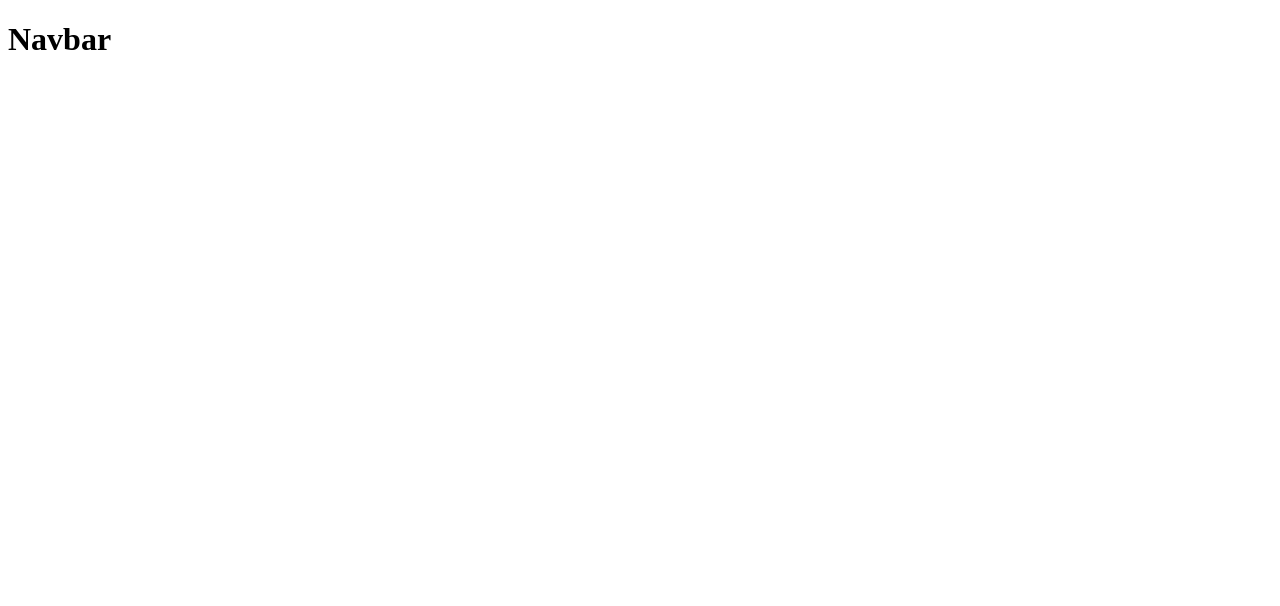
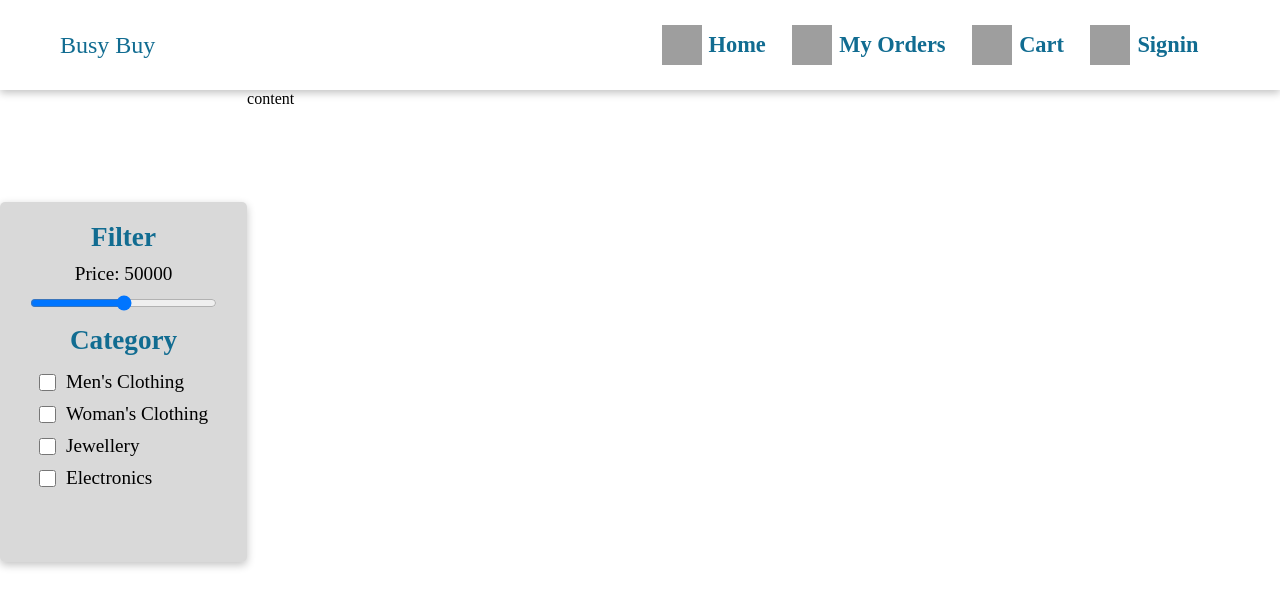
Before and after one commit to Suraj-nishad78/busy-buy, a React (Vite) app: page / in a window 1280 px wide. Shown: the top 606 px of the page. Built offline with nearby package versions, Linux system fonts and the light colour scheme; grey boxes are pictures that could not be loaded.

Commit message:
Navbar & sidebar complete

```diff
--- a/package.json
+++ b/package.json
@@ -10,9 +10,12 @@
     "preview": "vite preview"
   },
   "dependencies": {
+    "firebase": "^11.6.0",
     "react": "^19.0.0",
     "react-dom": "^19.0.0",
-    "react-router-dom": "^7.5.0"
+    "react-router-dom": "^7.5.0",
+    "react-spinner-material": "^1.4.0",
+    "react-toastify": "^11.0.5"
   },
   "devDependencies": {
     "@eslint/js": "^9.21.0",
--- a/src/App.jsx
+++ b/src/App.jsx
@@ -1,16 +1,35 @@
-import { useState } from 'react'
-import './App.css'
+import { useState } from "react";
+import "./App.css";
+import { ToastContainer } from "react-toastify";
+import { BrowserRouter } from "react-router-dom";
+import { Routes, Route } from "react-router-dom";
 
 //Components imported here
-import Navbar from './components/navbar/Navbar'
+import Navbar from "./components/navbar/Navbar";
+import Home from "./pages/Home";
 
 function App() {
-
   return (
     <>
-      <Navbar />
+      <BrowserRouter>
+        <Navbar />
+        <Routes>
+          <Route path="/" element={<Home />} />
+        </Routes>
+      </BrowserRouter>
+      {/* Toaster Component */}
+      <ToastContainer
+        position="top-right"
+        autoClose={3000} // Auto closes after 3 seconds
+        hideProgressBar={false}
+        newestOnTop={true}
+        closeOnClick
+        pauseOnHover
+        draggable
+        theme="light"
+      />
     </>
-  )
+  );
 }
 
-export default App
+export default App;
--- a/src/components/navbar/Navbar.jsx
+++ b/src/components/navbar/Navbar.jsx
@@ -1,9 +1,59 @@
 import React from "react";
+import "./navbar.css";
+import { Link } from "react-router-dom";
 
-const Navbar = () =>{
-    return (
-        <h1>Navbar</h1>
-    )
-}
+const Navbar = () => {
+  return (
+    <>
+      <div className="navbar-container">
+        <div id="nav-title">
+          <Link className="nav-link" to="/">
+            <p>Busy Buy</p>
+          </Link>
+        </div>
+        <div id="nav-items">
+          <ul>
+            <li>
+              <Link className="nav-link" to="/">
+                <img
+                  src="https://encrypted-tbn0.gstatic.com/images?q=tbn:ANd9GcRm3nxihNakgVW-ajUlSa55fuOrnhmwPsR4qA&s"
+                  alt="home-image"
+                />
+                Home
+              </Link>
+            </li>
+            <li>
+              <Link className="nav-link" to="/orders">
+                <img
+                  src="https://media.lordicon.com/icons/wired/flat/139-basket.svg"
+                  alt="order-image"
+                />
+                My Orders
+              </Link>
+            </li>
+            <li>
+              <Link className="nav-link" to="/cart">
+                <img
+                  src="https://encrypted-tbn0.gstatic.com/images?q=tbn:ANd9GcRGcyZeWoglMZ4CxywEZrJRq-johB_oGznFEg&s"
+                  alt="cart-image"
+                />
+                Cart
+              </Link>
+            </li>
+            <li>
+              <Link className="nav-link" to="/signin">
+                <img
+                  src="https://media.lordicon.com/icons/wired/lineal/2185-logout.gif"
+                  alt="sign-image"
+                />
+                Signin
+              </Link>
+            </li>
+          </ul>
+        </div>
+      </div>
+    </>
+  );
+};
 
 export default Navbar;
--- a/src/components/navbar/navbar.css
+++ b/src/components/navbar/navbar.css
@@ -0,0 +1,48 @@
+.navbar-container{
+    padding: 20px 60px;
+    display: flex;
+    justify-content: space-between;
+    align-items: center;
+    box-shadow: rgba(0, 0, 0, 0.24) 0px 3px 8px;
+    background-color: white;
+    position: sticky;
+    top: 0;
+    z-index:999;
+}
+
+.navbar-container #nav-title p{
+    font-size: 1.5em;
+    color: rgb(17, 108, 145);
+}
+
+.navbar-container #nav-items{
+    width: 50%;
+}
+.navbar-container #nav-items ul{
+    display: flex;
+    justify-content: space-evenly;
+    align-items: center;
+}
+.navbar-container #nav-items ul li{
+    font-size: 1.4em;
+    text-decoration: none;
+    list-style: none;
+    padding: 5px;
+    font-weight: 550;
+}
+.navbar-container #nav-items ul li img{
+    width: 40px;
+    height: 40px;
+    margin-right: 7px;
+}
+.nav-link{
+    display: flex;
+    justify-content: center;
+    align-items: center;
+    text-decoration: none;
+    color: rgb(17, 108, 145);
+}
+.nav-link:hover{
+    cursor: pointer;
+    color: rgb(44, 32, 32);
+}
--- a/src/index.css
+++ b/src/index.css
@@ -0,0 +1,4 @@
+*{
+    margin: 0;
+    padding: 0;
+}
--- /dev/null
+++ b/src/pages/Home.jsx
@@ -0,0 +1,89 @@
+import { useEffect, useState } from "react";
+import "./pages.css";
+
+const Home = () => {
+  const [rangeValue, setRangeValue] = useState(50000);
+  const [selectedOptions, setSelectedOptions] = useState({
+    Mens_Clothing: false,
+    Womens_Clothing: false,
+    Jewellery: false,
+    Electronics: false,
+  });
+
+  const handleRange = (e) => {
+    setRangeValue(Number(e.target.value));
+  };
+
+  const handleSelectedBox = (e) => {
+    const {name, checked} = e.target;
+    setSelectedOptions((prev)=>({
+        ...prev,
+        [name]: checked,
+    }))
+  };
+
+  useEffect(()=>{
+  }, [selectedOptions])
+
+  return (
+    <>
+      <div className="home-container">
+        <div className="sidebar-container">
+          <div id="filter">
+            <h2>Filter</h2>
+            <p>Price: {rangeValue}</p>
+            <input
+              type="range"
+              min="1"
+              max="99999"
+              value={rangeValue}
+              onChange={handleRange}
+            />
+          </div>
+          <div id="filter-checkbox">
+            <h2>Category</h2>
+            <label>
+              <input
+                type="checkbox"
+                name="Mens_Clothing"
+                checked={selectedOptions.Mens_Clothing}
+                onChange={handleSelectedBox}
+              />
+              Men's Clothing
+            </label>
+            <label>
+              <input
+                type="checkbox"
+                name="Womens_Clothing"
+                checked={selectedOptions.Womens_Clothing}
+                onChange={handleSelectedBox}
+              />
+              Woman's Clothing
+            </label>
+            <label>
+              <input
+                type="checkbox"
+                name="Jewellery"
+                checked={selectedOptions.Jewellery}
+                onChange={handleSelectedBox}
+              />
+              Jewellery
+            </label>
+            <label>
+              <input
+                type="checkbox"
+                name="Electronics"
+                checked={selectedOptions.Electronics}
+                onChange={handleSelectedBox}
+              />
+              Electronics
+            </label>
+          </div>
+        </div>
+        <div className="content-container">content</div>
+      </div>
+    </>
+  );
+};
+
+export default Home;
--- /dev/null
+++ b/src/pages/pages.css
@@ -0,0 +1,56 @@
+.home-container {
+  display: flex;
+}
+.sidebar-container {
+  min-width: 16vw;
+  background-color: rgba(128, 128, 128, 0.3);
+  box-shadow: rgba(0, 0, 0, 0.24) 0px 3px 8px;
+  border-radius: 5px;
+  height: 45vh;
+  /* text-align: center; */
+  margin-top: 7em;
+  position: sticky;
+  top: 30%;
+}
+.sidebar-container #filter {
+  margin: 20px 0 10px;
+  text-align: center;
+}
+.sidebar-container #filter h2 {
+  margin-bottom: 10px;
+  font-size: 1.7em;
+  font-weight: bold;
+  color: rgb(17, 108, 145);
+}
+.sidebar-container #filter p {
+  margin-bottom: 10px;
+  font-size: 1.2em;
+}
+.sidebar-container #filter input {
+  width: 14em;
+}
+.sidebar-container #filter-checkbox {
+  padding: 0px 34px;
+  text-align: center;
+}
+.sidebar-container #filter-checkbox h2 {
+  font-size: 1.7em;
+  font-weight: bold;
+  color: rgb(17, 108, 145);
+  margin-bottom: 10px;
+}
+.sidebar-container #filter-checkbox label {
+  display: flex;
+  align-items: center;
+  padding: 5px;
+  font-size: 1.2em;
+}
+.sidebar-container #filter-checkbox label input {
+  margin-right: 10px;
+}
+.sidebar-container #filter-checkbox label input[type="checkbox"] {
+  width: 17px;
+  height: 17px;
+}
+.content-container {
+}
```
Also changed, not shown: config/firebaseinit.js (added, +27 -0 lines), 1 other file (tests, documents, lock files or other folders).
